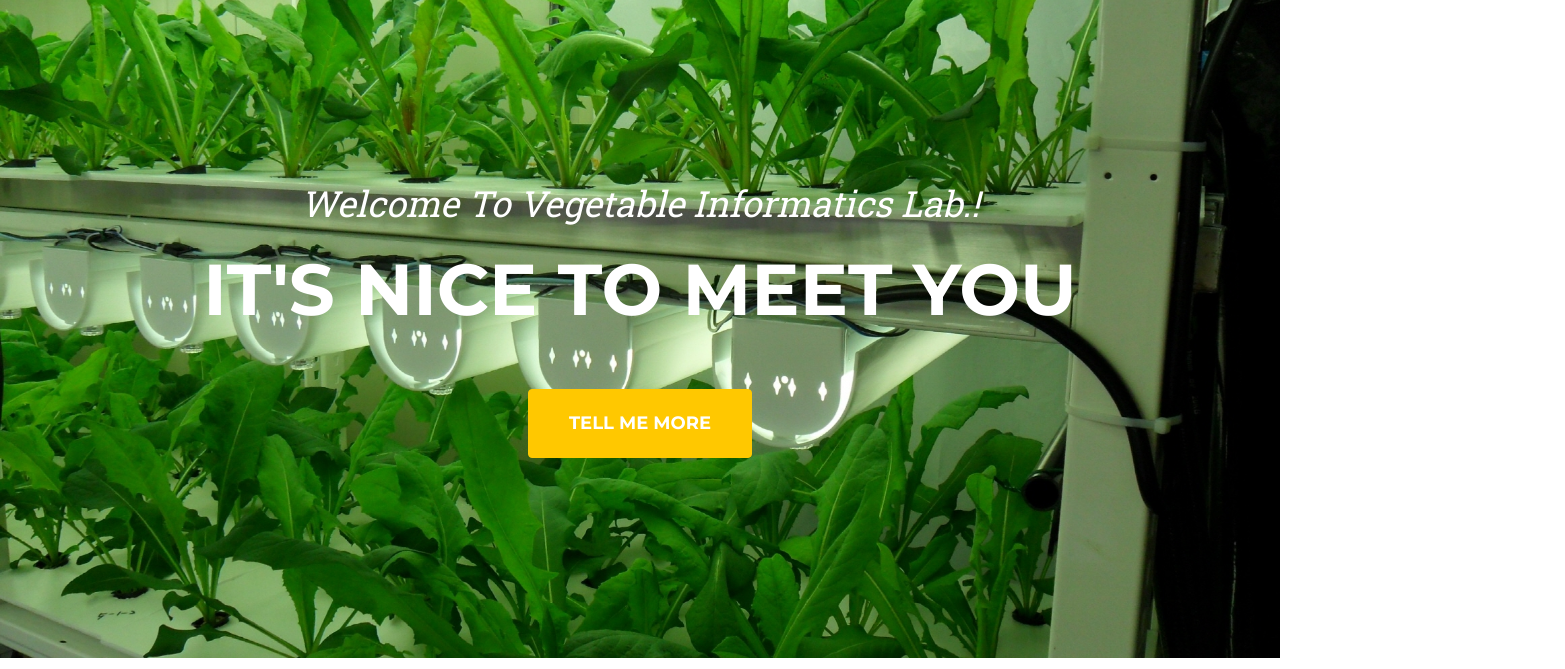
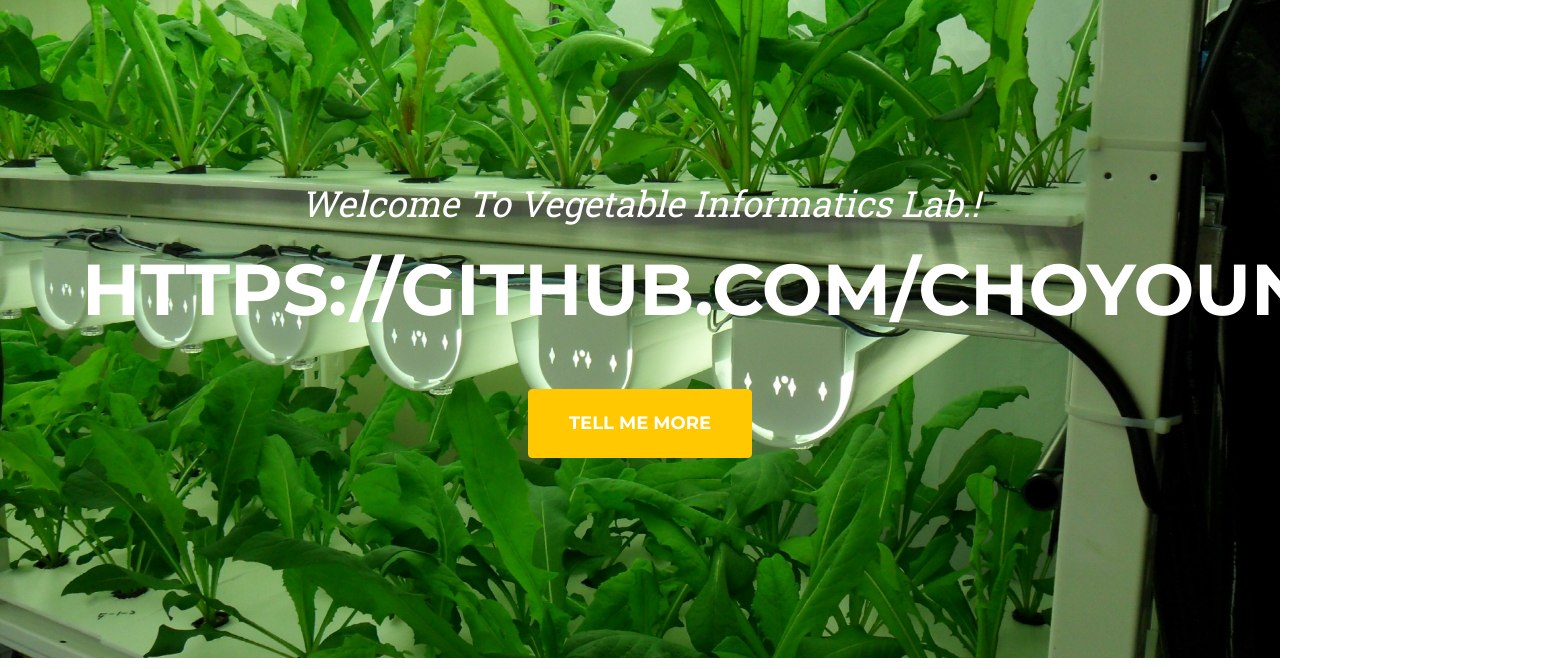
Before and after one commit to choyoungyeol/vegetables, a plain HTML site: page index.html in a window 1280 px wide. Shown: the part 87-756 px from the top of the page, 1565 px wide, since content can reach past the window. Drawn offline with nearby package versions, Linux system fonts and the light colour scheme.

Commit message:
Add files via upload

```diff
--- a/index.html
+++ b/index.html
@@ -40,7 +40,7 @@
         <header class="masthead">
             <div class="container">
                 <div class="masthead-subheading">Welcome To Vegetable Informatics Lab.!</div>
-                <div class="masthead-heading text-uppercase">It's Nice To Meet You</div>
+                <div class="masthead-heading text-uppercase">https://github.com/choyoungyeol</div>
                 <a class="btn btn-primary btn-xl text-uppercase" href="#services">Tell Me More</a>
             </div>
         </header>
```
